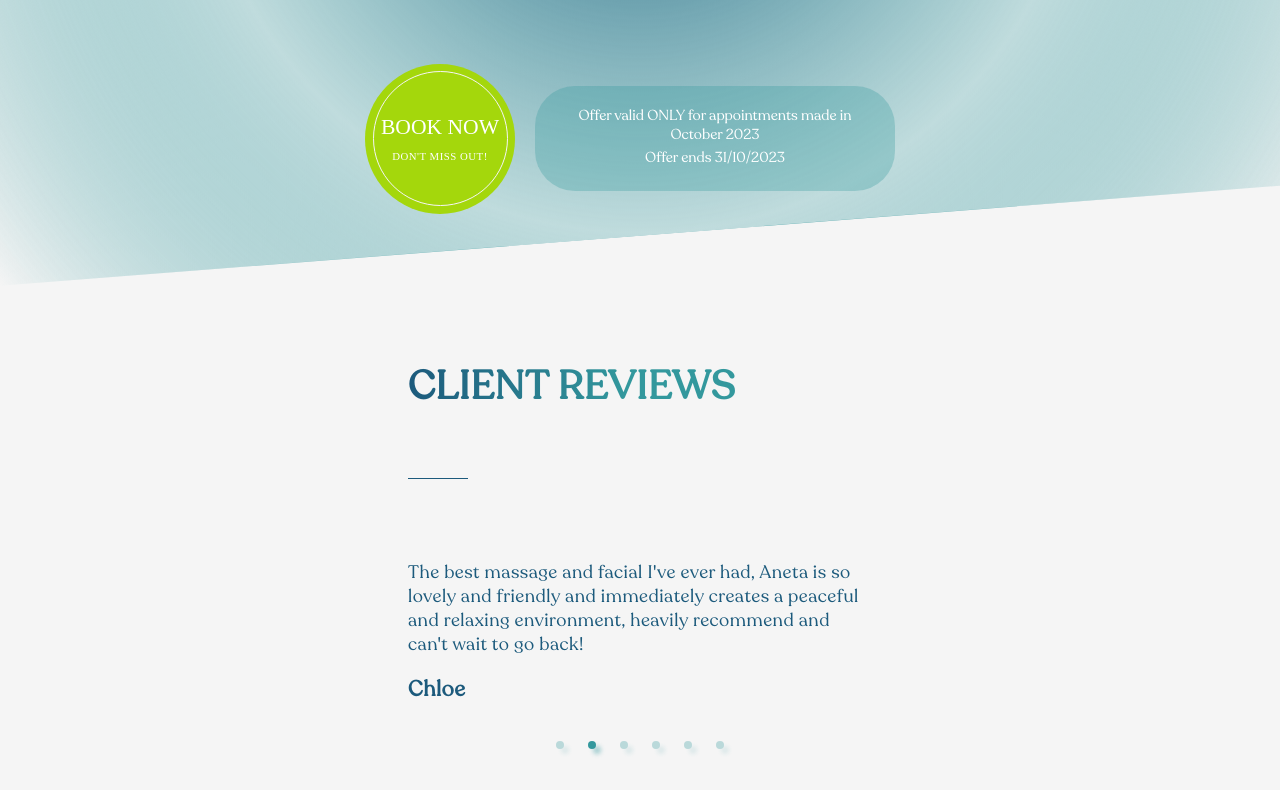
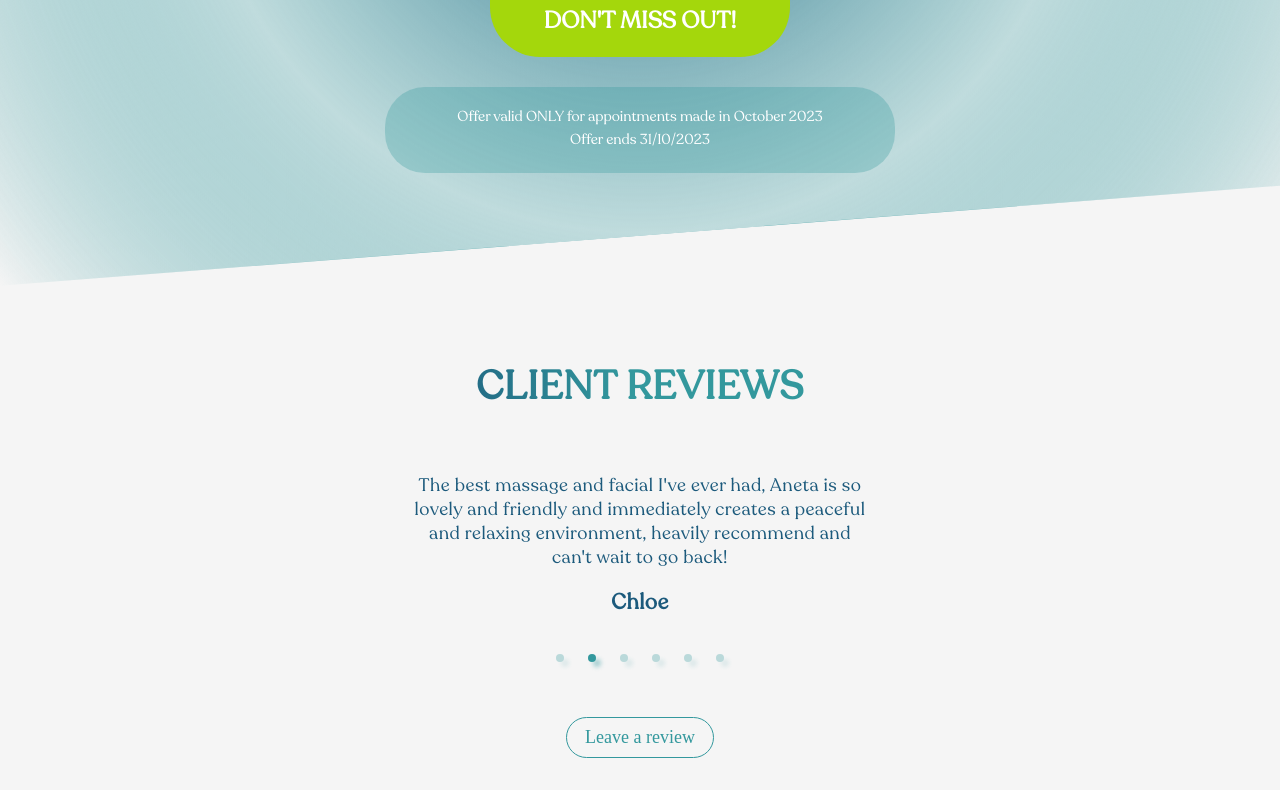
Before and after one commit to ConstantinIlisescu/relax-massage-app, a React (Create React App) app: page /relax-massage-app/relax-massage-app in a window 1280 px wide. Shown: the part 4510-5300 px from the top of the page. Built offline with nearby package versions, Linux system fonts and the light colour scheme; a web font is replaced by a local one.

Commit message:
Updates to the home page

```diff
--- a/src/Data/home/homeReviews.js
+++ b/src/Data/home/homeReviews.js
@@ -1,7 +1,7 @@
 export const homeReviews = {
   mainTitle: "CLIENT REVIEWS",
-  subTitle: "",
   buttonText: "Leave a review",
+  buttonLinkTo: "https://relaxmassagestudiocannock.setmore.com/reviews",
   reviews: [
     {
       reviewParagraph:
--- a/src/pages/home/Sections/homeOffers/HomeOffers.css
+++ b/src/pages/home/Sections/homeOffers/HomeOffers.css
@@ -44,14 +44,6 @@
 
 /* animation end */
 
-/* .home-offers-section-container {
-  background-image: url(../../../../images/offer-img.png);
-  background-repeat: no-repeat;
-  background-attachment: fixed;
-  background-size: cover;
-  background-position: 50% 50%;
-} */
-
 .home-offers-section-group {
   position: absolute;
   top: 0;
@@ -72,44 +64,19 @@
   width: 100%;
 }
 
-.home-offers-section-group .button {
-  display: flex;
-  align-items: center;
-  justify-content: center;
-  width: 150px;
-  height: 150px;
-  border-radius: 100%;
-  transition: all ease-in-out 0.3s;
+.btn-container {
+  margin-bottom: 30px;
 }
 
-.home-offers-section-group .button {
-  background: var(--lime);
-}
-
-.home-offers-section-group .button .btn--xl--round {
-  border: 1px solid var(--grey);
-  width: 90%;
-  height: 90%;
-  border-radius: 100%;
-  font-size: 1.2rem;
-  color: white;
-}
-
-.home-offers-section-group .button .btn--xl--round span {
-  font-size: 0.6rem;
-  display: block;
-  margin-top: 10px;
-  letter-spacing: 0.5px;
+.btn-container .button .btn--primary {
+  font-size: 1.3rem;
+  min-width: 300px;
+  line-height: 2rem;
 }
 
 .home-offers-section-group-offer-group {
-  /* background-image: url(../../../../images/offer-img.png);
-  background-repeat: no-repeat;
-  background-attachment: fixed;
-  background-size: cover;
-  background-position: 50% 50%; */
   width: 100%;
-  height: 65%;
+  height: 100%;
   max-width: 650px;
   margin: 0 auto;
   text-align: center;
@@ -129,13 +96,20 @@
   padding-top: 90px;
 }
 
+.home-offers-section-group-offer-group-price span {
+  font-family: "Lato", sans-serif;
+}
+
 .home-offers-section-group-offer-group-price-savings .save {
   padding-left: 15px;
   font-size: 1.2rem;
 }
 
+.home-offers-section-group-offer-group-price-savings {
+  margin-bottom: 100px;
+}
+
 .home-offers-section-group-footer {
-  display: flex;
   align-items: center;
   text-align: center;
   max-width: 550px;
--- a/src/pages/home/Sections/homeOffers/HomeOffers.jsx
+++ b/src/pages/home/Sections/homeOffers/HomeOffers.jsx
@@ -39,17 +39,16 @@ function HomeOffers() {
                 {homeOffers.saveAmount}
               </span>
             </p>
-          </div>
             <div className="home-offers-section-group-footer">
               <div className="btn-container">
                 <div className="button">
                   <Button
-                  buttonStyle="btn--xl--round"
+                    buttonStyle="btn--primary"
                     isVisible={true}
                     linkTo={bookingButton.link}
                     toTarget="_blank"
                   >
-                  {homeOffers.buttonMainText}{" "}
+                    {homeOffers.buttonMainText} <br />
                     <span>{homeOffers.buttonSubtext}</span>
                   </Button>
                 </div>
@@ -60,6 +59,7 @@ function HomeOffers() {
               </div>
             </div>
           </div>
+        </div>
       </section>
     </>
   );
--- a/src/pages/home/Sections/homeReviews/HomeReviews.css
+++ b/src/pages/home/Sections/homeReviews/HomeReviews.css
@@ -2,6 +2,13 @@
   margin: 4rem auto;
   padding: 0 1rem;
   max-width: 500px;
+  display: flex;
+  flex-direction: column;
+  justify-content: center;
+}
+
+.home-reviews-section-container span {
+  margin: auto;
 }
 
 .home-reviews-section-container-subtitle {
@@ -15,6 +22,8 @@
   font-size: 2.2rem;
   line-height: 3.2rem;
   letter-spacing: 0.5px;
+  text-align: center;
+  margin-bottom: 40px;
 }
 
 .home-reviews-section-container-subtitle h3 {
@@ -37,8 +46,8 @@
   font-size: 1rem;
   color: var(--blue);
   letter-spacing: 0.5px;
-  text-align: left;
   padding: 1rem 0;
+  text-align: center;
 }
 
 .home-reviews-section-container-carousel-item h3 {
@@ -47,7 +56,7 @@
   color: var(--blue);
   letter-spacing: 0.5px;
   margin-bottom: 60px;
-  text-align: left;
+  text-align: center;
 }
 
 .carousel-status,
--- a/src/pages/home/Sections/homeReviews/HomeReviews.jsx
+++ b/src/pages/home/Sections/homeReviews/HomeReviews.jsx
@@ -9,10 +9,6 @@ function HomeReviews() {
     <section id="home-reviews" className="home-reviews-section z-index-1">
       <div className="home-reviews-section-container">
         <h2 className="gradient-dark-text">{homeReviews.mainTitle}</h2>
-        <div className="home-reviews-section-container-subtitle">
-          <span className="title-line"></span>
-          <h3>{homeReviews.subTitle}</h3>
-        </div>
         <Carousel
           autoPlay={true}
           infiniteLoop={true}
@@ -32,15 +28,17 @@ function HomeReviews() {
             );
           })}
         </Carousel>
+        <span>
           <Button
             buttonStyle="btn--outline-dark"
             onClick=""
             isVisible={true}
-          linkTo="https://relaxmassagestudiocannock.setmore.com/reviews"
+            linkTo={homeReviews.buttonLinkTo}
             toTarget="_blank"
           >
             {homeReviews.buttonText}
           </Button>
+        </span>
       </div>
     </section>
   );
```
Lines whose indentation alone changed are shown as unchanged.
